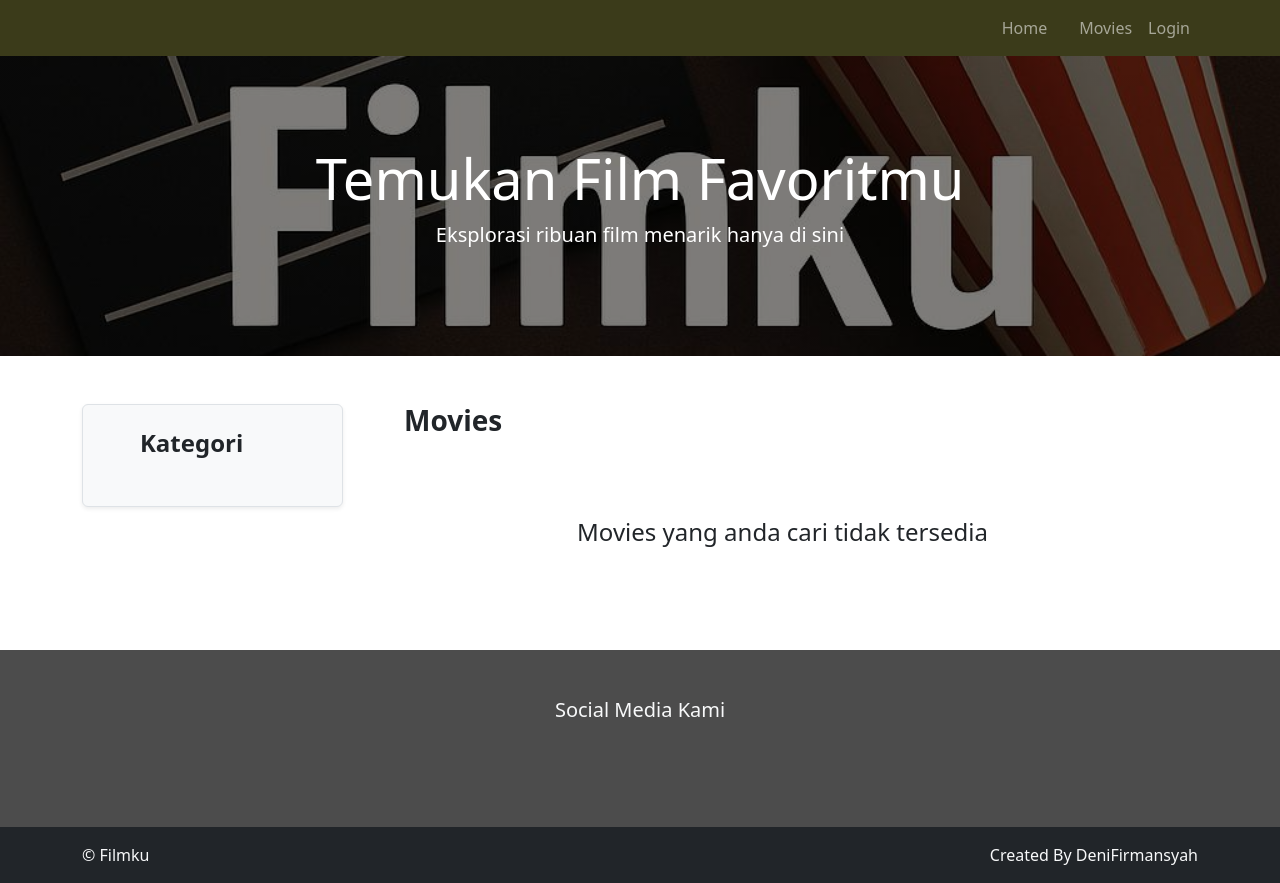
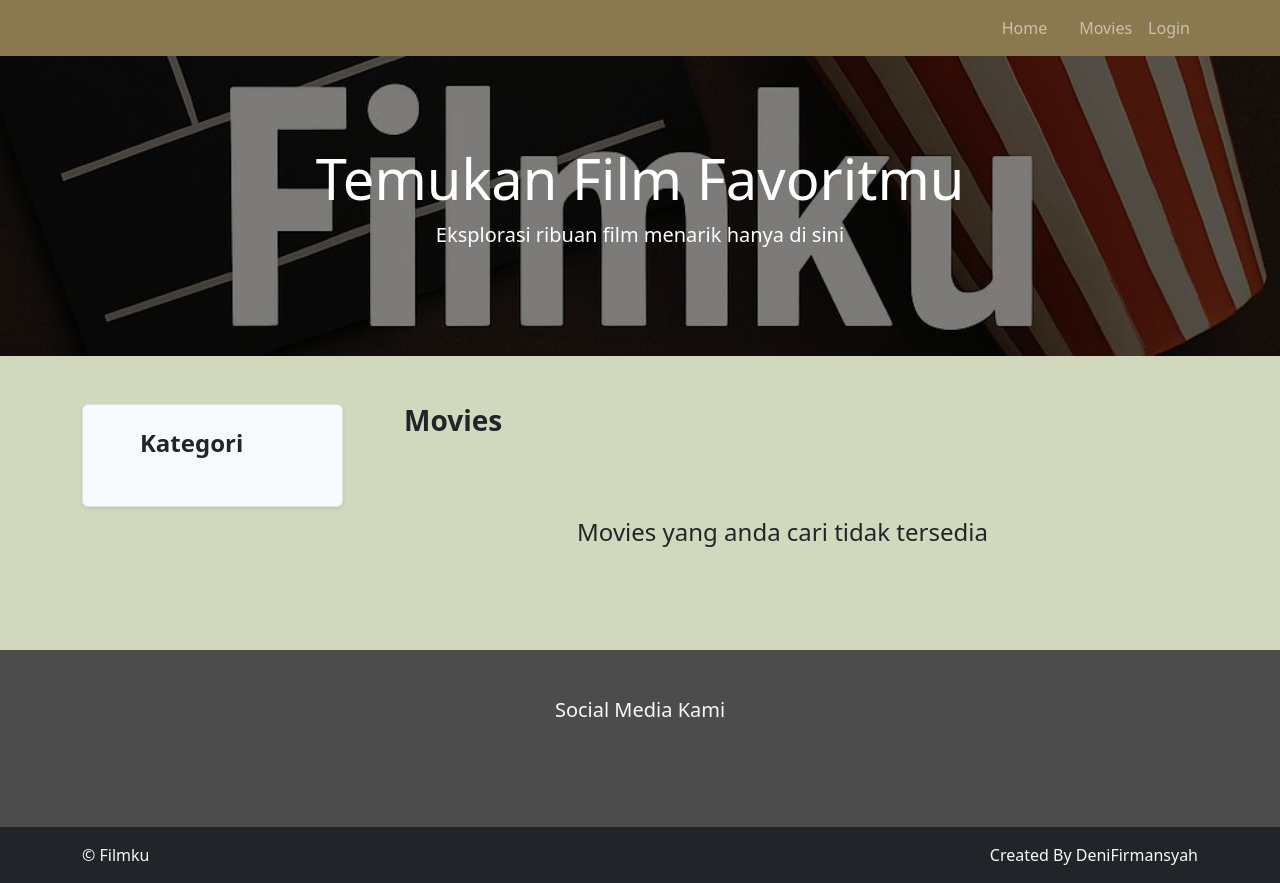
Before and after one commit to DeniFirmansyah1512/pw2025_tubes_243040064, a PHP site: page /movies.php in a window 1280 px wide. Run offline with PHP 8.4, Linux system fonts and the light colour scheme; data that the repository does not hold is empty; some libraries are stand-ins or nearby versions; some web fonts are replaced.

Commit message:
TUBES PW2025

```diff
--- a/css/style.css
+++ b/css/style.css
@@ -1,5 +1,5 @@
 .warna1 {
-  background-color: #3b3b1a;
+  background-color: #8a784e;
 }
 
 .warna2 {
@@ -13,9 +13,6 @@
 .warna4 {
   background-color: #ca7842;
 }
-
-
-
 
 .banner {
   height: 80vh;
@@ -72,9 +69,8 @@
   height: 50vh;
   background: linear-gradient(rgba(0, 0, 0, 0.4), rgba(0, 0, 0, 0.4)),
     url(../image/bgfilmku.jpg);
-    background-position: 50% 40% ;
+  background-position: 50% 40%;
 }
-
 
 .hover-scale {
   transition: transform 0.3s ease;
@@ -91,7 +87,7 @@
   background-color: #ffffff;
   padding: 20px;
   border-radius: 16px;
-    box-shadow: 0 4px 12px rgba(0,0,0,0.1);
+  box-shadow: 0 4px 12px rgba(0, 0, 0, 0.1);
   font-size: 1rem;
   line-height: 1.7;
 }
@@ -142,12 +138,12 @@
   overflow: hidden;
   border-radius: 16px;
   transition: transform 0.3s ease, box-shadow 0.3s ease;
-    box-shadow: 0 4px 8px rgba(0,0,0,0.1);
+  box-shadow: 0 4px 8px rgba(0, 0, 0, 0.1);
 }
 
 .filmku-card-related:hover {
   transform: scale(1.03);
-    box-shadow: 0 10px 20px rgba(0,0,0,0.2);
+  box-shadow: 0 10px 20px rgba(0, 0, 0, 0.2);
 }
 
 .filmku-related-img {
@@ -176,12 +172,12 @@
   border: none;
   border-radius: 10px;
   overflow: hidden;
-            box-shadow: 0 4px 6px rgba(0,0,0,0.1);
+  box-shadow: 0 4px 6px rgba(0, 0, 0, 0.1);
 }
 
 .card:hover {
   transform: translateY(-5px);
-            box-shadow: 0 8px 16px rgba(0,0,0,0.2);
+  box-shadow: 0 8px 16px rgba(0, 0, 0, 0.2);
 }
 
 .card-img-top {
@@ -197,7 +193,8 @@
   background-color: #0056b3;
 }
 
-        h1, h3 {
+h1,
+h3 {
   font-weight: bold;
 }
 
--- a/movies.php
+++ b/movies.php
@@ -58,6 +58,9 @@
         .btn-warna4 {
             background-color: #dc3545;
         }
+        .background-movies{
+            background-color: #D1D8BE;
+        }
     </style>
 </head>
 
@@ -70,7 +73,7 @@
             <p class="text-white fs-5">Eksplorasi ribuan film menarik hanya di sini</p>
         </div>
     </div>
-
+ <div class="background-movies">
     <div class="container py-5">
         <div class="row">
             <div class="col-lg-3 mb-5" data-aos="fade-right">
@@ -89,7 +92,7 @@
                 </div>
             </div>
 
-            <div class="col-lg-9" data-aos="fade-left">
+            <div class="col-lg-9 data-aos="fade-left">
                 <div class="d-flex justify-content-between align-items-center mb-4">
                     <h3 class="text-dark"><i class="fas fa-play-circle me-2 text-danger"></i> Movies</h3>
                 </div>
@@ -116,6 +119,7 @@
             </div>
         </div>
     </div>
+ </div>
 
     <?php require "footer.php"; ?>
 
```
Lines whose indentation alone changed are shown as unchanged.
